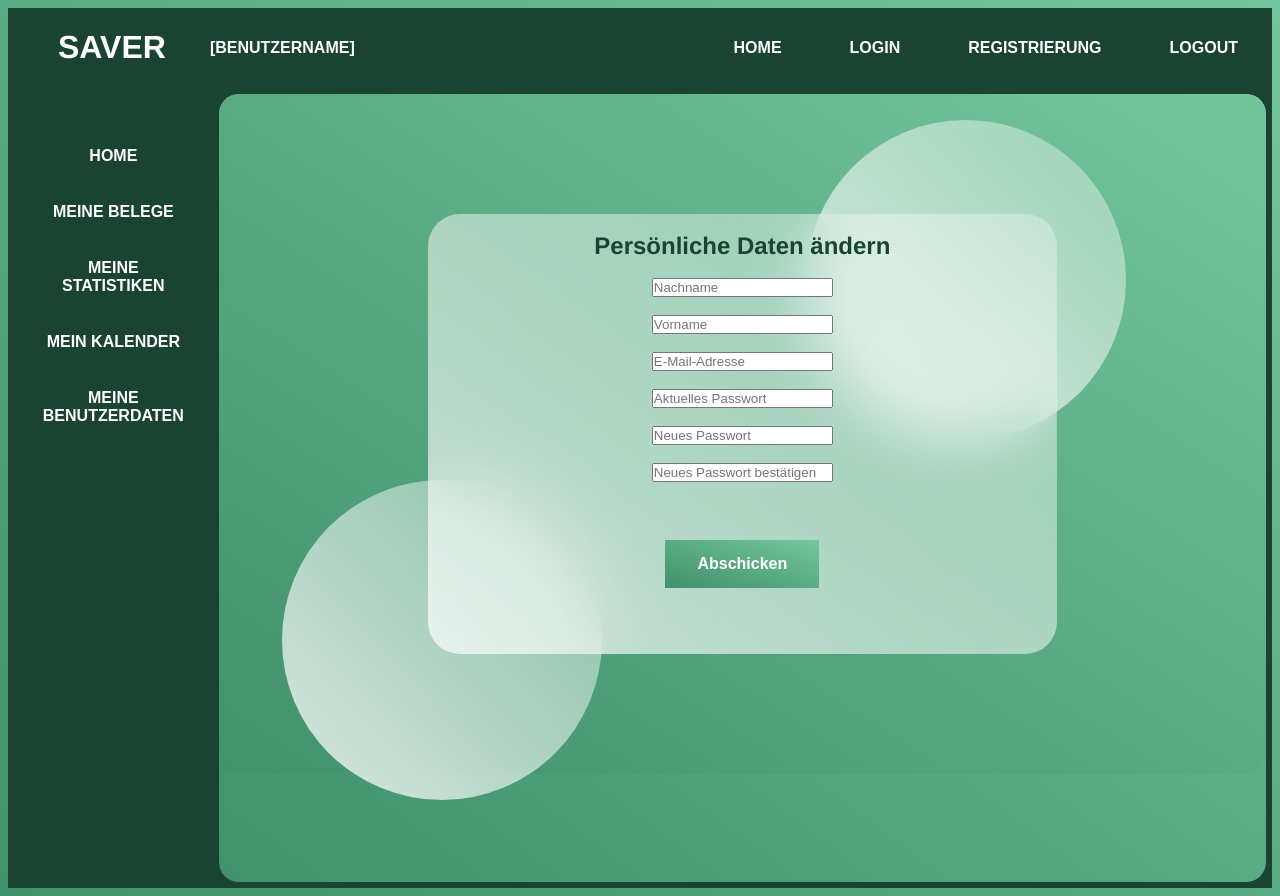
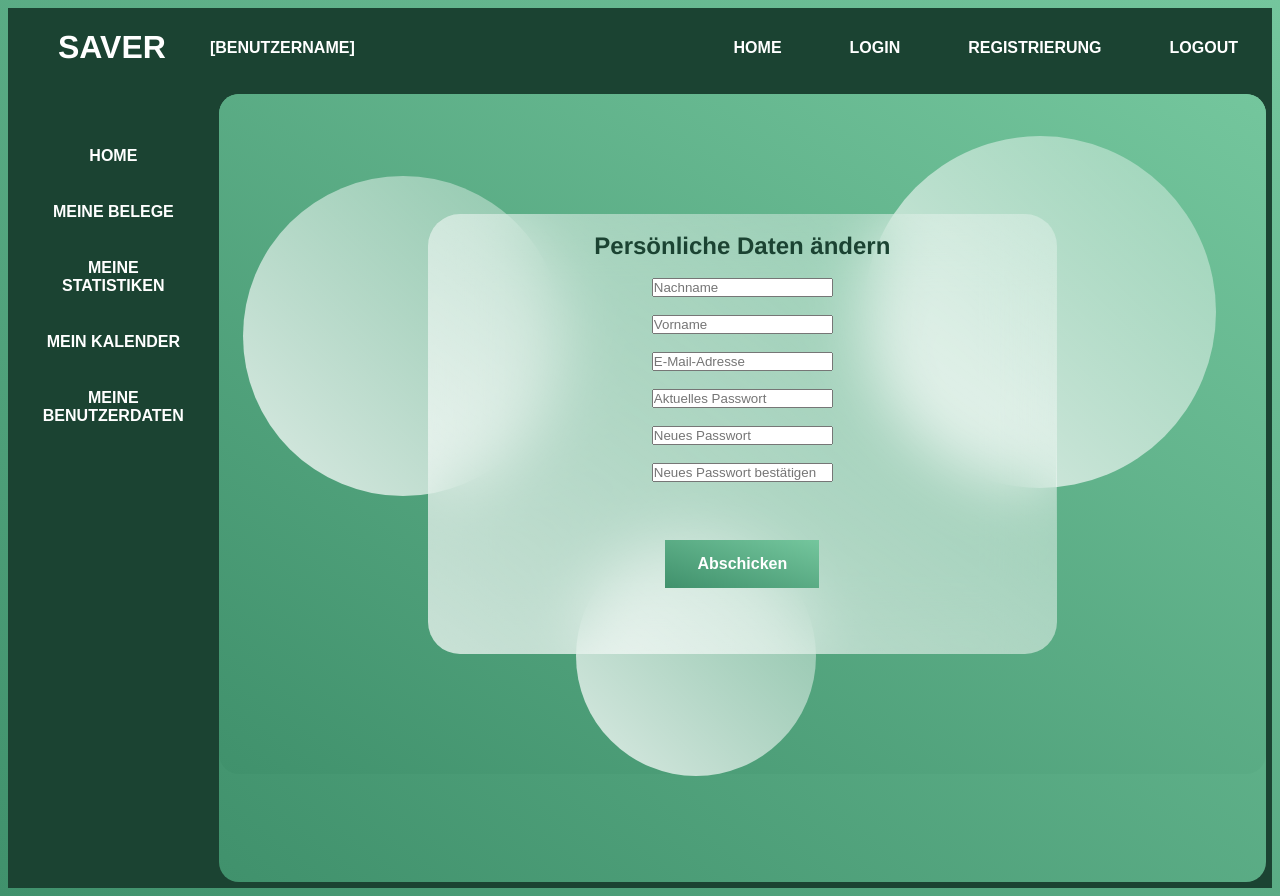
Before and after one commit to sorglos123/SAVER, a Vue app in the folder frontend/: page /user in a window 1280 px wide. Built offline with nearby package versions, Linux system fonts and the light colour scheme.

Commit message:
[B] Design angeglichen

```diff
--- a/frontend/src/views/home/User.vue
+++ b/frontend/src/views/home/User.vue
@@ -15,6 +15,8 @@
     </section>
     <div class="circle1"></div>
     <div class="circle2"></div>
+    <div class="circle3"></div>
+    <div class="circle4"></div>
   </div>
 </template>
 
@@ -66,24 +68,34 @@ export default {
   color: #1b4332;
 }
 
-.circle1, .circle2 {
+.circle1, .circle2, .circle3, .circle4 {
   background: white;
   background: linear-gradient(to right top, rgba(255, 255, 255, 0.8), rgba(255, 255, 255, 0.3));
-  width: 20rem;
-  height: 20rem;
   position: absolute;
   border-radius: 50%;
 }
 
 .circle1 {
-  bottom: 0%;
-  left: 22%;
+  width: 15rem;
+  height: 15rem;
+  bottom: 3%;
+  left: 45%;
   z-index: 2;
 }
 
 .circle2 {
-  top: 15%;
-  right: 12%;
+  width: 22rem;
+  height: 22rem;
+  top: 17%;
+  right: 5%;
+  z-index: 2;
+}
+
+.circle3 {
+  width: 20rem;
+  height: 20rem;
+  top: 22%;
+  left: 19%;
   z-index: 2;
 }
 
```
